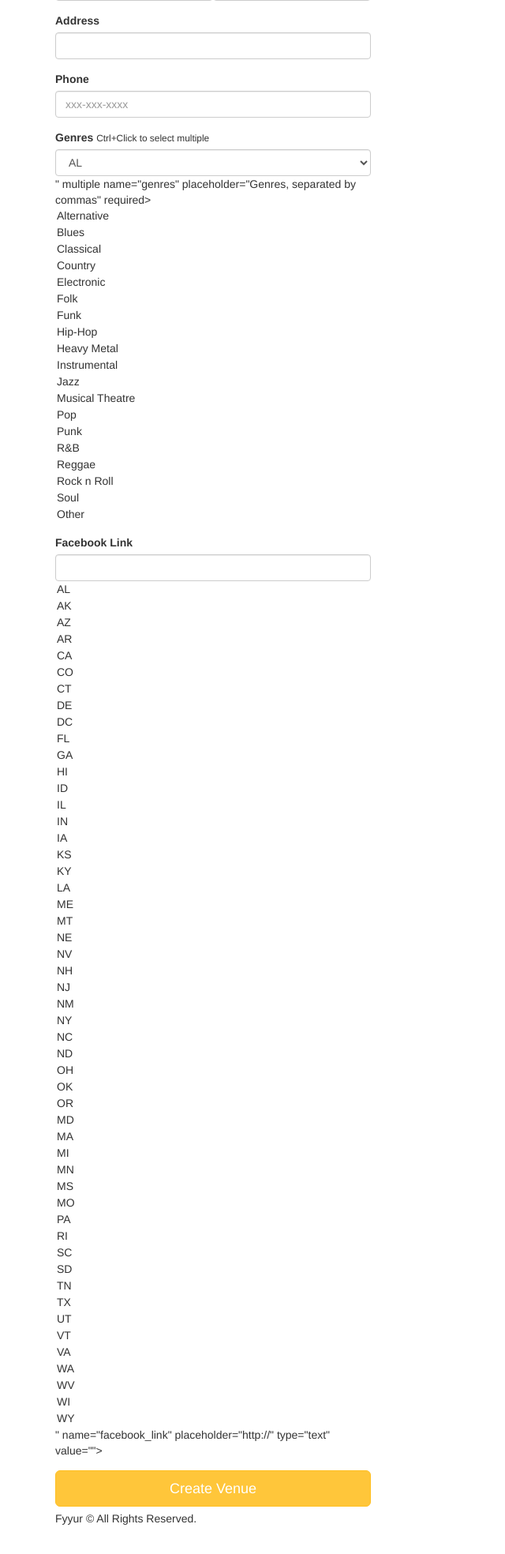
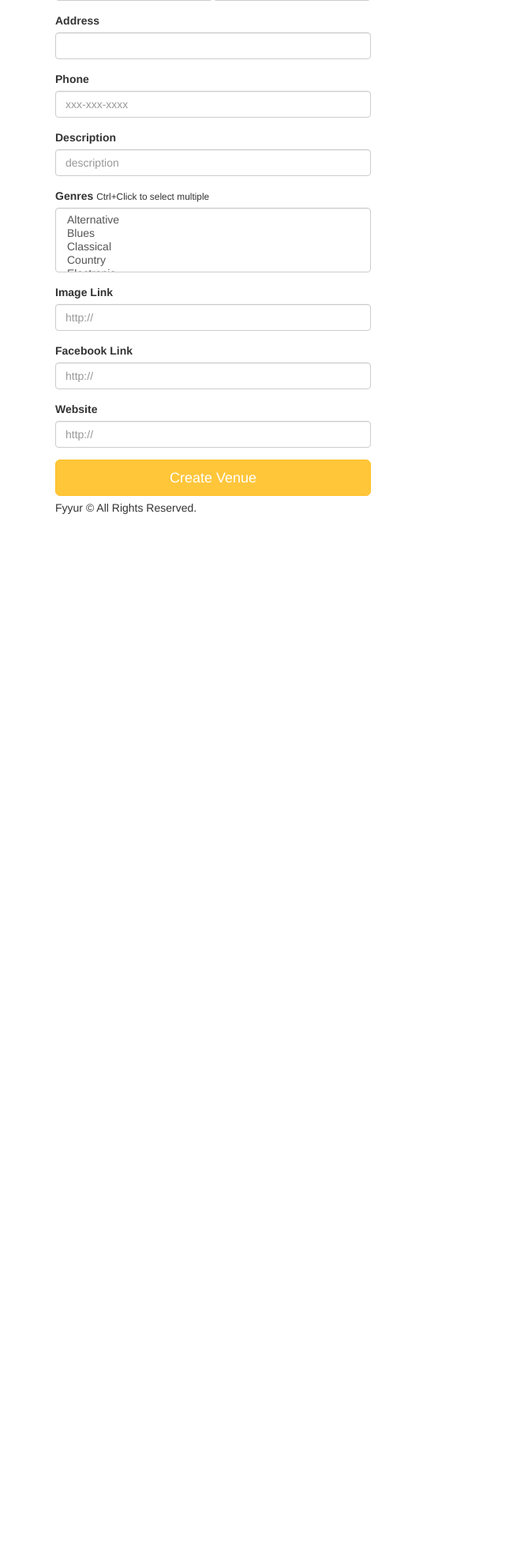
Before and after one commit to hatimalattas/Fyyur, a Flask app: page /venues/create in a window 1280 px wide. Shown: the part 268-2236 px from the top of the page at 79% size, without its empty margins (0-640 px from the left). After the commit the page ends 919 px from the top, so only its background shows below. Run offline with Flask 2, Linux system fonts and the light colour scheme; some libraries are stand-ins or nearby versions.

Commit message:
Form submission functionality added

```diff
--- a/starter_code/app.py
+++ b/starter_code/app.py
@@ -5,11 +5,12 @@
 import json
 import dateutil.parser
 import babel
+import sys
+import logging
 from flask import Flask, render_template, request, Response, flash, redirect, url_for, jsonify
 from flask_migrate import Migrate
 from flask_moment import Moment
 from flask_sqlalchemy import SQLAlchemy
-import logging
 from logging import Formatter, FileHandler
 from flask_wtf import Form
 from forms import *
@@ -203,12 +204,38 @@ def create_venue_form():
 
 @app.route('/venues/create', methods=['POST'])
 def create_venue_submission():
-  # TODO: insert form data as a new Venue record in the db, instead
-  # TODO: modify data to be the data object returned from db insertion
+  # DONE: insert form data as a new Venue record in the db, instead
+  # DONE: modify data to be the data object returned from db insertion
+  error = False
+  try:
+    name = request.form.get('name')
+    genres = request.form.getlist('genres')
+    address = request.form.get('address')
+    city = request.form.get('city')
+    state = request.form.get('state')
+    phone = request.form.get('phone')
+    website = request.form.get('website')
+    facebook_link = request.form.get('facebook_link')
+    seeking_talent = request.form.get('seeking_talent')
+    seeking_description = request.form.get('seeking_description')
+    image_link = request.form.get('image_link')
+
+    venue = Venue(name=name, genres=genres, address=address, city=city, state=state,  phone=phone,  website=website, facebook_link=facebook_link, seeking_talent=seeking_talent, seeking_description=seeking_description, image_link=image_link)
+    db.session.add(venue)
+    db.session.commit()
+  except:
+    error = True
+    db.session.rollback()
+    print(sys.exc_info())
+  finally:
+    db.session.close()
+  if error:
+    flash('An error occurred. Venue ' + request.form.get('name') + ' could not be listed.')
+  else:
+    flash('Venue ' + request.form['name'] + ' was successfully listed!')
 
   # on successful db insert, flash success
-  flash('Venue ' + request.form['name'] + ' was successfully listed!')
-  # TODO: on unsuccessful db insert, flash an error instead.
+  # DONE: on unsuccessful db insert, flash an error instead.
   # e.g., flash('An error occurred. Venue ' + data.name + ' could not be listed.')
   # see: http://flask.pocoo.org/docs/1.0/patterns/flashing/
   return render_template('pages/home.html')
--- a/starter_code/forms.py
+++ b/starter_code/forms.py
@@ -1,6 +1,6 @@
 from datetime import datetime
 from flask_wtf import Form
-from wtforms import StringField, SelectField, SelectMultipleField, DateTimeField
+from wtforms import StringField, SelectField, SelectMultipleField, DateTimeField, BooleanField
 from wtforms.validators import DataRequired, AnyOf, URL
 
 class ShowForm(Form):
@@ -116,6 +116,15 @@ class VenueForm(Form):
     facebook_link = StringField(
         'facebook_link', validators=[URL()]
     )
+    seeking_talent = BooleanField(
+        'seeking_talent'
+    )
+    seeking_description = StringField(
+        'seeking_description'
+    )
+    website = StringField(
+        'website', validators=[URL()]
+    )
 
 class ArtistForm(Form):
     name = StringField(
--- a/starter_code/templates/forms/new_venue.html
+++ b/starter_code/templates/forms/new_venue.html
@@ -27,15 +27,32 @@
           <label for="phone">Phone</label>
           {{ form.phone(class_ = 'form-control', placeholder='xxx-xxx-xxxx', autofocus = true) }}
         </div>
+        <div class="form-group">
+          <label for="seeking_description">Description</label>
+          {{ form.seeking_description(class_ = 'form-control', placeholder='description', autofocus = true) }}
+        </div>
       <div class="form-group">
         <label for="genres">Genres</label>
         <small>Ctrl+Click to select multiple</small>
-        {{ form.genres(class_ = 'form-control', placeholder='Genres, separated by commas', id=form.state, autofocus = true) }}
+        {{ form.genres(class_ = 'form-control', placeholder='Genres, separated by commas', autofocus = true) }}
       </div>
       <div class="form-group">
-          <label for="genres">Facebook Link</label>
-          {{ form.facebook_link(class_ = 'form-control', placeholder='http://', id=form.state, autofocus = true) }}
+        <label for="image_link">Image Link</label>
+        {{ form.image_link(class_ = 'form-control', placeholder='http://', autofocus = true) }}
+      </div>
+      <div class="form-group">
+          <label for="facebook_link">Facebook Link</label>
+          {{ form.facebook_link(class_ = 'form-control', placeholder='http://', autofocus = true) }}
         </div>
+        <div class="form-group">
+          <label for="website">Website</label>
+          {{ form.website(class_ = 'form-control', placeholder='http://', autofocus = true) }}
+        </div>
+        <!-- NOT WORKING -->
+        <!-- <div class="form-group">
+          <label for="seeking_talent">Seeking Talent?</label>
+          {{ form.seeking_talent(class_ = 'form-control', autofocus = true) }}
+        </div> -->
       <input type="submit" value="Create Venue" class="btn btn-primary btn-lg btn-block">
     </form>
   </div>
```
